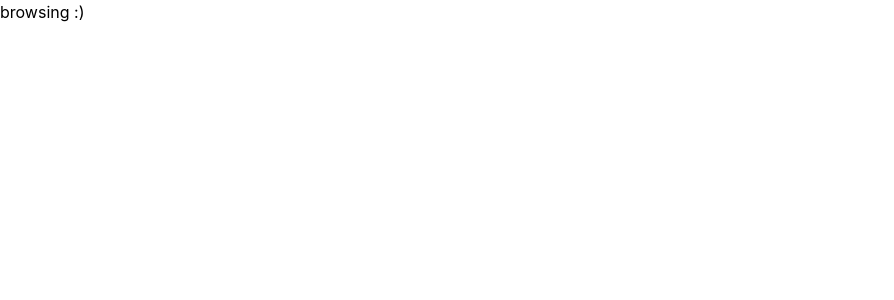
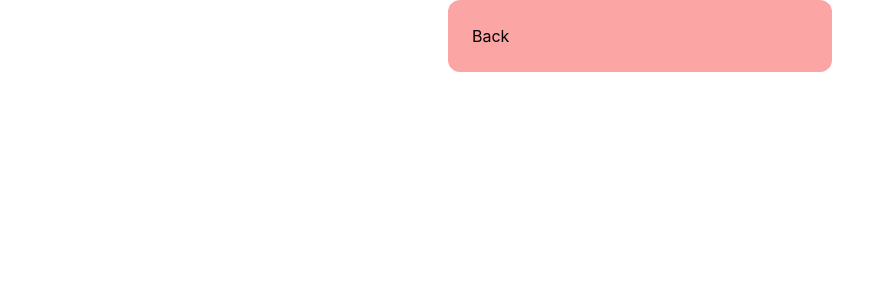
Before and after one commit to EetuSeppa/sendIt, a React (Create React App) app in the folder frontend/: page / in a window 1280 px wide. Both pictures are taken after a click on the button "Browse climbs". Shown: the top 300 px of the page, without its empty margins (0-894 px from the left). Built offline with nearby package versions, Linux system fonts and the light colour scheme.

Commit message:
Added back button

```diff
--- a/frontend/src/App.js
+++ b/frontend/src/App.js
@@ -28,19 +28,19 @@ class App extends React.Component {
 	  break;
 
       case "browse":
-          view = (<Browse/>);
+          view = (<Browse handler={this.changeHandler}/>);
 	  break;
 
       case "history":
-          view = (<History />);
+          view = (<History handler={this.changeHandler}/>);
 	  break;
 
       case "create":
-          view = (<Create />);
+          view = (<Create handler={this.changeHandler}/>);
 	  break;
 
       case "progress":
-          view = (<Progress />);
+          view = (<Progress handler={this.changeHandler}/>);
 	  break;
       }
 
--- /dev/null
+++ b/frontend/src/Back.js
@@ -0,0 +1,15 @@
+import React from 'react';
+
+class Back extends React.Component {
+    render() {
+	return (
+		<div class="p-6 max-w-sm mx-auto bg-red-300 rounded-xl">
+		<div class="space-x-5">
+		<button class="hover:bg-red-500" onClick = {() => this.props.handler("home")}>Back</button>
+		</div>
+		</div>
+	);
+    }
+}
+
+export default Back;
--- a/frontend/src/Browse.js
+++ b/frontend/src/Browse.js
@@ -1,9 +1,12 @@
 import React from 'react';
+import Back from './Back';
 
 class Browse extends React.Component {
-  render() {
-      return (<h1>browsing :)</h1>);
-  }
+    render() {
+	return (
+	    <Back handler={this.props.handler}/>
+	);
+    }
 }
 
 export default Browse;
```
